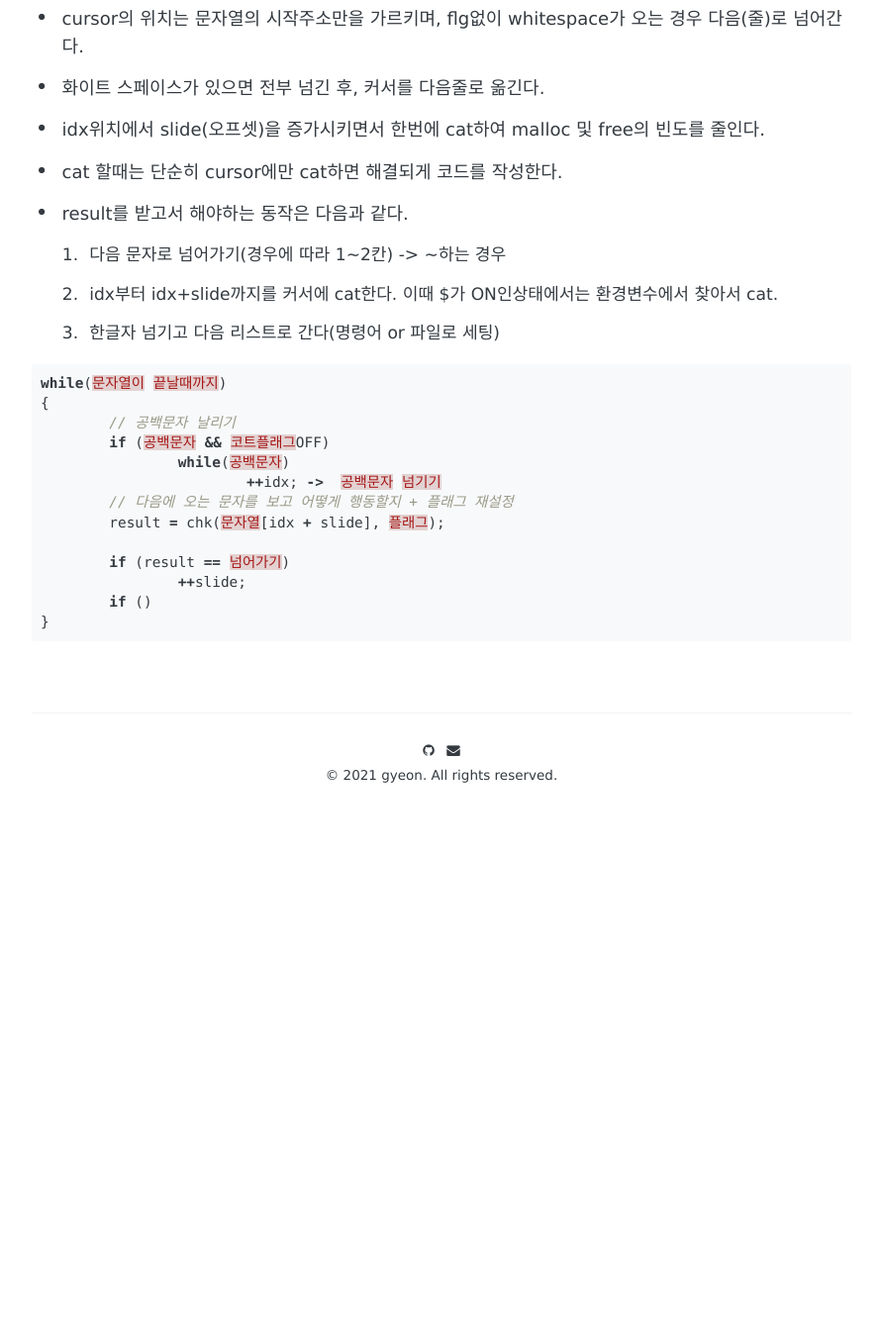
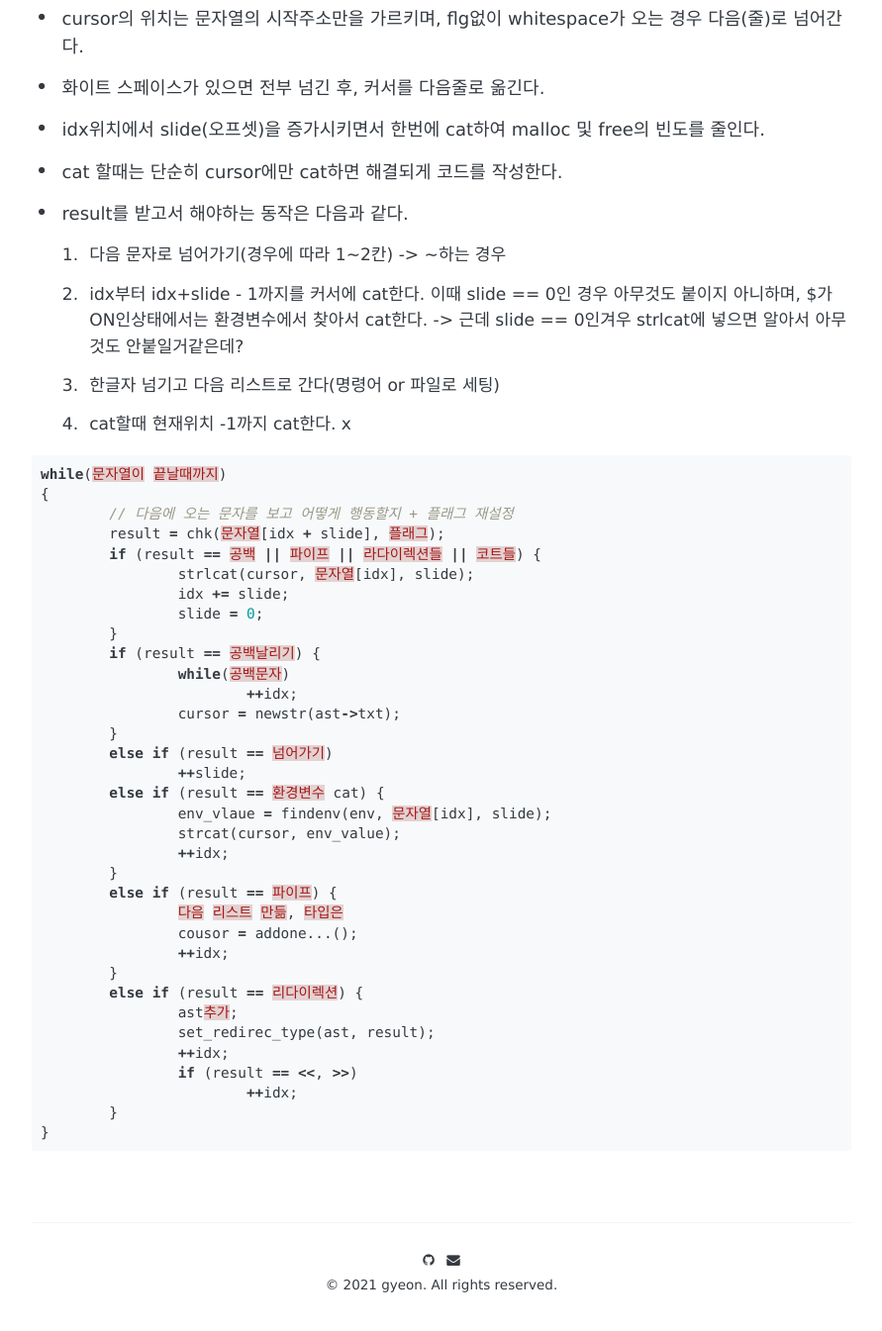
Before and after one commit to gyujun9403/gyujun9403.github.io, a Jekyll site: the page built from _posts/2021-12-30-minishell-parsing1.md, in a window 1280 px wide and 1400 px high, scrolled down 1603 px. Shown: the top 1345 px of the window at 99% size, without its empty margins (194-1085 px from the left). Built offline with Jekyll 4.4.1, drawn with Linux system fonts in a browser that asks for light colours; some web fonts are replaced; comment, search, counter and statistics services are not loaded; before the commit the page ends 2487 px from its top, so only the background shows below that; some of the changed text lies outside the part shown.

Commit message:
수도코드 작성중...

````diff
--- a/_posts/2021-12-30-minishell-parsing1.md
+++ b/_posts/2021-12-30-minishell-parsing1.md
@@ -15,16 +15,16 @@ Minishell에서 가장 복잡하고 변수가 많은 부분은 파싱부라고
 ## 2. Parsing 진리표
 
 | 문자 \ flag | ' Flg | " Flg | $ Flg | Flg 없음 |
-| ---- | ---- | ----| ---- | ---- |
-| white | 무시 | 무시 | 환경변수대체, 바로뒤면그냥$ | 다음줄 |
-| ' |FlgOFF, cat|무시|무시|FlgON|
-| " |무시|FlgOFF, cat|환경변수대체, FlgON|FlgON|
-| $ |무시|중첩|환경변수대체, FlgON|환경변수|
-| \| |무시|무시|환경변수대체, 다음리스트|다음리스트|
-| > |무시|무시|환경변수대체, 다음은파일|다음은파일|
-| >> |무시|무시|환경변수대체, 다음은파일|다음은파일|
-| < |무시|무시|환경변수대체, 다음은파일|다음은파일|
-| << |무시|무시|환경변수대체, 다음은파일|다음은파일|
+| :----: | :----: | :----:| :----: | :----: |
+| white | 무시 | 무시 | 환경변수대체, 바로뒤면그냥$ | cat, 다음줄 |
+| ' |FlgOFF, cat|무시|무시|cat, FlgON|
+| " |무시|FlgOFF, cat|환경변수대체, FlgON|cat, FlgON|
+| $ |무시|중첩|환경변수대체, FlgON|cat, 환경변수|
+| \| |무시|무시|환경변수대체, 다음리스트|cat, 다음리스트|
+| > |무시|무시|환경변수대체, 다음은파일|cat, 다음은파일|
+| >> |무시|무시|환경변수대체, 다음은파일|cat, 다음은파일|
+| < |무시|무시|환경변수대체, 다음은파일|cat, 다음은파일|
+| << |무시|무시|환경변수대체, 다음은파일|cat, 다음은파일|
 
 
 - 다음줄 : char**에서 다음 줄을 추가하고 cursor가 이를 가르키게
@@ -46,21 +46,44 @@ $는 cat할때 해당 환경변수가 가지고 있는 값으로 변환되어 cm
 - cat 할때는 단순히 cursor에만 cat하면 해결되게 코드를 작성한다.
 - result를 받고서 해야하는 동작은 다음과 같다.
 	1. 다음 문자로 넘어가기(경우에 따라 1~2칸) -> ~하는 경우
-	2. idx부터 idx+slide까지를 커서에 cat한다. 이때 $가 ON인상태에서는 환경변수에서 찾아서 cat.
+	2. idx부터 idx+slide - 1까지를 커서에 cat한다. 이때 slide == 0인 경우 아무것도 붙이지 아니하며,  $가 ON인상태에서는 환경변수에서 찾아서 cat한다.
+	-> 근데 slide == 0인겨우 strlcat에 넣으면 알아서 아무것도 안붙일거같은데?
 	3. 한글자 넘기고 다음 리스트로 간다(명령어 or 파일로 세팅)
+	4. cat할때 현재위치 -1까지 cat한다. x
 
 ```c
 while(문자열이 끝날때까지)
 {
-	// 공백문자 날리기
-	if (공백문자 && 코트플래그OFF)
-		while(공백문자)
-			++idx; ->  공백문자 넘기기
 	// 다음에 오는 문자를 보고 어떻게 행동할지 + 플래그 재설정
 	result = chk(문자열[idx + slide], 플래그);
-
-	if (result == 넘어가기)
+	if (result == 공백 || 파이프 || 라다이렉션들 || 코트들) {
+		strlcat(cursor, 문자열[idx], slide);
+		idx += slide;
+		slide = 0;
+	}
+	if (result == 공백날리기) {
+		while(공백문자)
+			++idx;
+		cursor = newstr(ast->txt);
+	}
+	else if (result == 넘어가기)
 		++slide;
-	if ()
+	else if (result == 환경변수 cat) {
+		env_vlaue = findenv(env, 문자열[idx], slide);
+		strcat(cursor, env_value);
+		++idx;
+	}
+	else if (result == 파이프) {
+		다음 리스트 만듦, 타입은
+		cousor = addone...();
+		++idx;
+	}
+	else if (result == 리다이렉션) {
+		ast추가;
+		set_redirec_type(ast, result);
+		++idx;
+		if (result == <<, >>)
+			++idx;
+	}
 }
 ```
````
